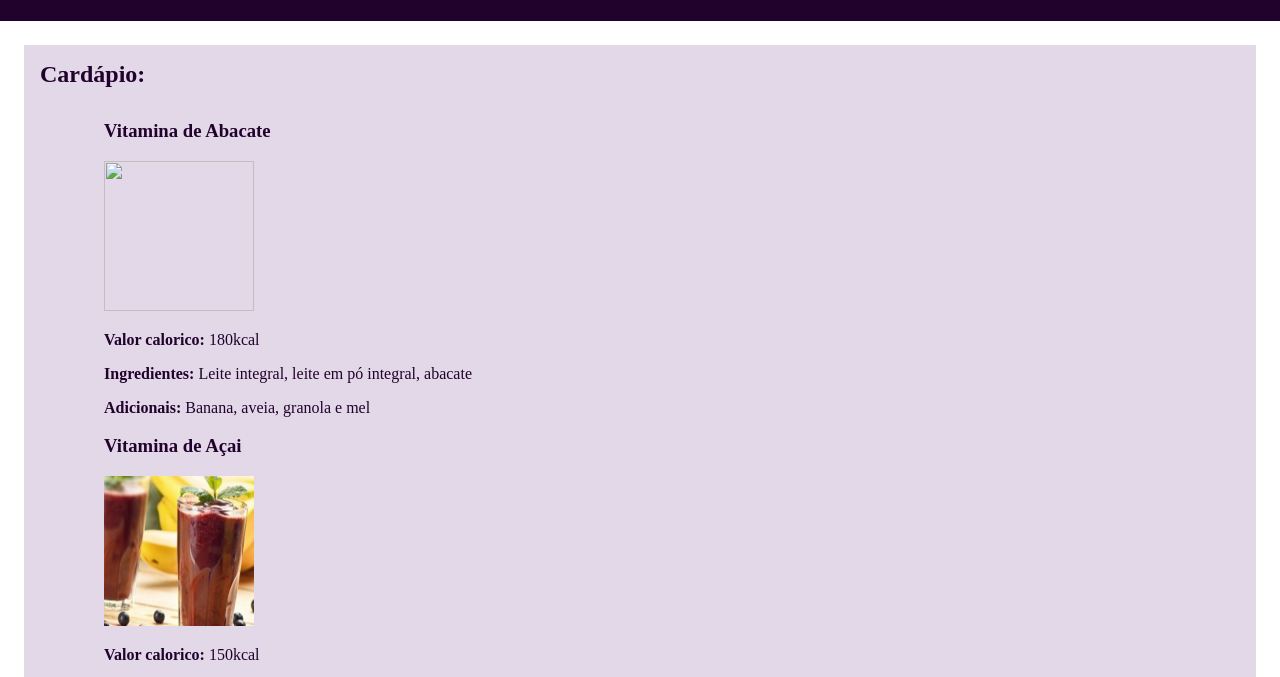
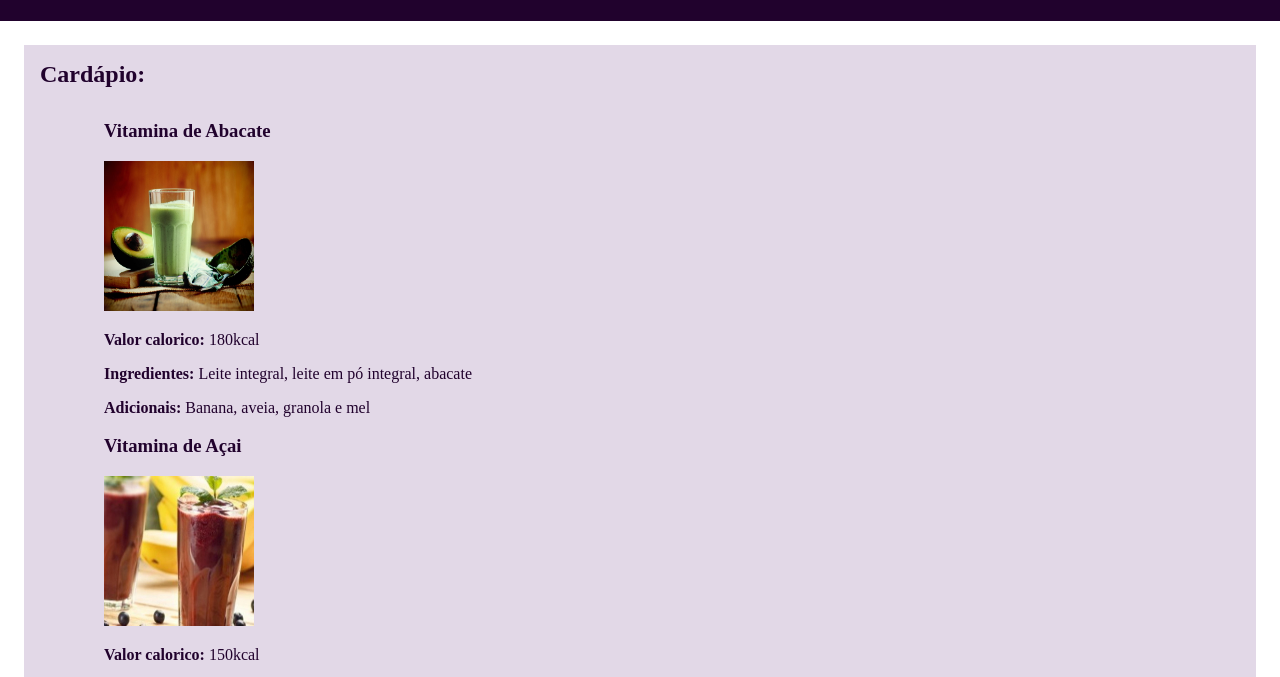
Before and after one commit to jhulie-ribeiro/Aula-04-Enxurrada-de-Bits, a plain HTML site: page index.html in a window 1280 px wide. Shown: the part 100-777 px from the top of the page. Drawn offline with Linux system fonts and the light colour scheme; files whose address does not match are found by name.

Commit message:
Update index.html

```diff
--- a/index.html
+++ b/index.html
@@ -19,7 +19,7 @@
 
             <div class="vitaminas"> <!--Vitaminas-->
                 <h3>Vitamina de Abacate</h3>
-                <img class="imagens" src="../imagens/vitaminas/vitamina-abacate.jpg">
+                <img class="imagens" src="vitamina-abacate.jpg">
                 <p><strong>Valor calorico:</strong> 180kcal</p>
                 <p><strong>Ingredientes:</strong> Leite integral, leite em pó integral, abacate</p>
                 <p><strong>Adicionais:</strong> Banana, aveia, granola e mel</p>
```
